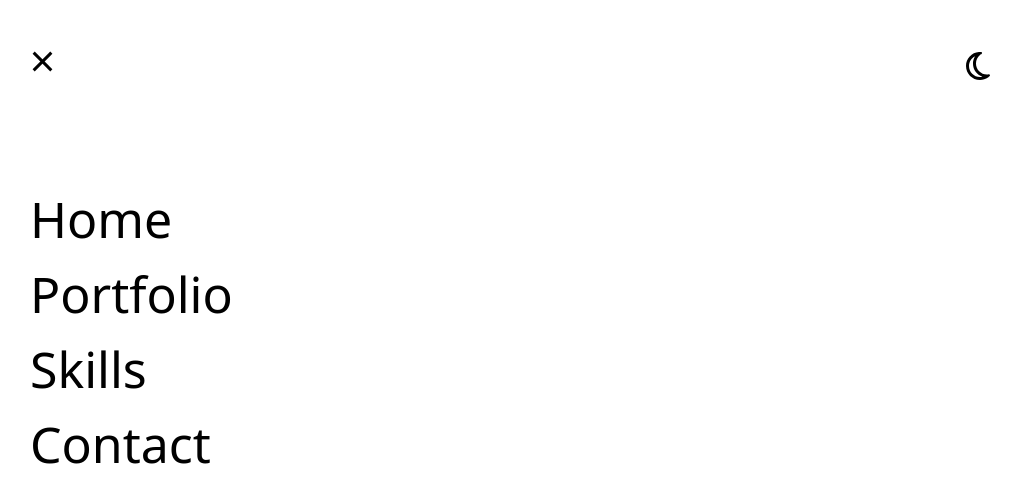
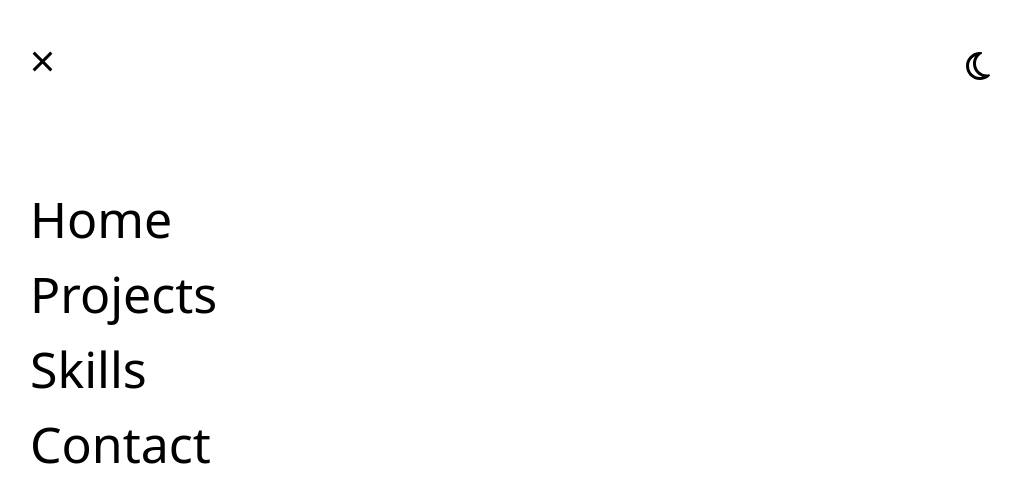
Before and after one commit to tycoonkabuzi/portfolio2.0, a React (Vite) app: page / in a window 1280 px wide. Both pictures are taken after a click on the element 172 px from the left and 66 px from the top of the page. Shown: the top 502 px of the page, without its empty margins (130-1151 px from the left). Built offline with nearby package versions, Linux system fonts and the light colour scheme.

Commit message:
changing the portfolio name to Project in the nav menu

```diff
--- a/src/components/Header.tsx
+++ b/src/components/Header.tsx
@@ -9,6 +9,7 @@ import {
 const Container = styled(Main)`
   display: flex;
   align-items: center;
+  margin-top: 150px;
 `;
 const QuotesHeader = styled.div`
   width: 35%;
--- a/src/components/Nav.tsx
+++ b/src/components/Nav.tsx
@@ -104,7 +104,7 @@ const Nav = () => {
           isAnimated={isAnimated}
           onClick={animatedHamburgerMenu}
         >
-          <Item>Portfolio</Item>
+          <Item>Projects</Item>
         </StyledLink>
         <Item>Skills</Item>
         <Item>Contact</Item>
--- a/src/layouts/Portfolio.tsx
+++ b/src/layouts/Portfolio.tsx
@@ -33,9 +33,9 @@ const Project = styled.div`
       props.firsProject
         ? "0.2s"
         : props.secondProject
-        ? "0.3s"
+        ? "0.4s"
         : props.thirdProject
-        ? "0.4s"
+        ? "0.6s"
         : ""};
   background-color: #f0f0f0;
   width: 35%;
```
